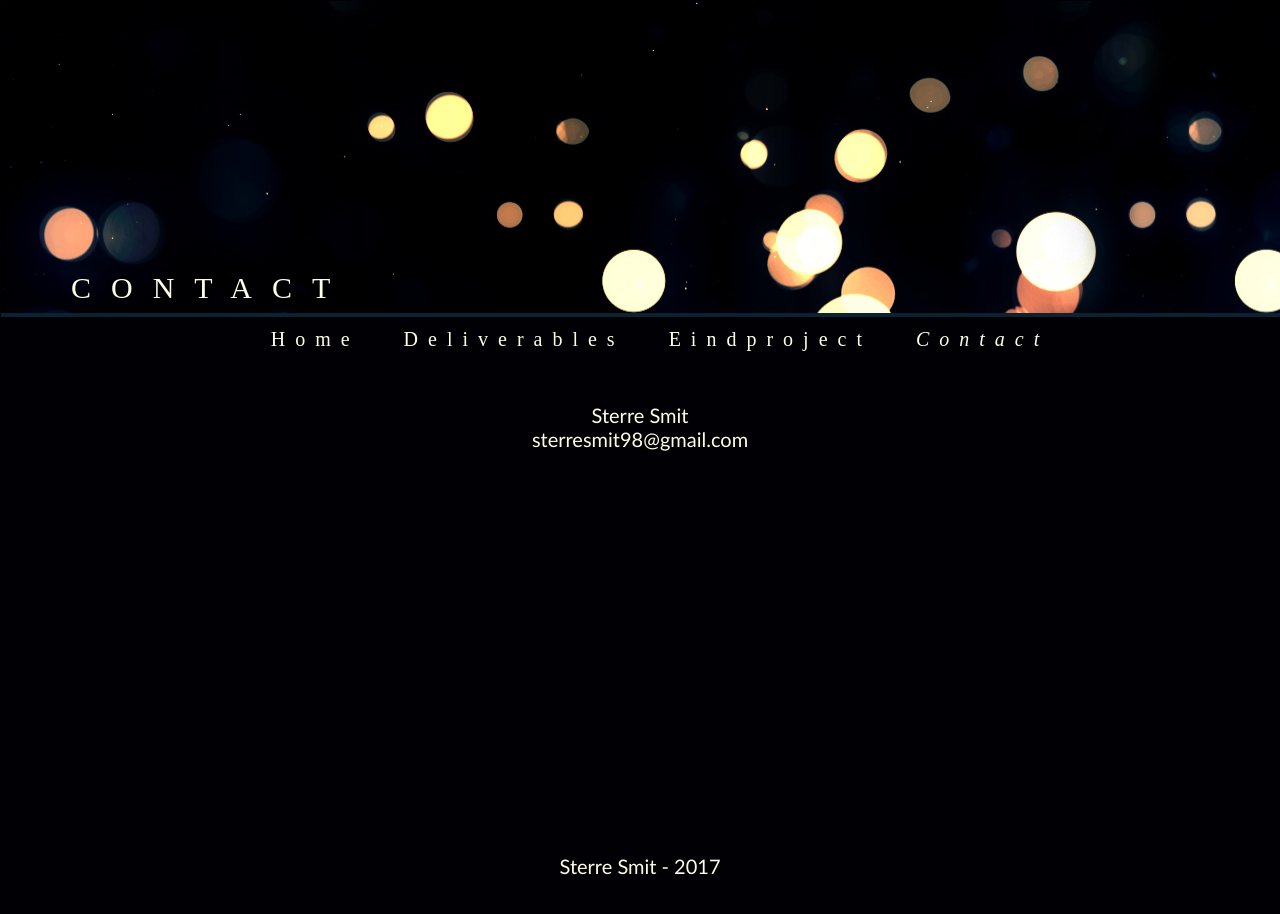
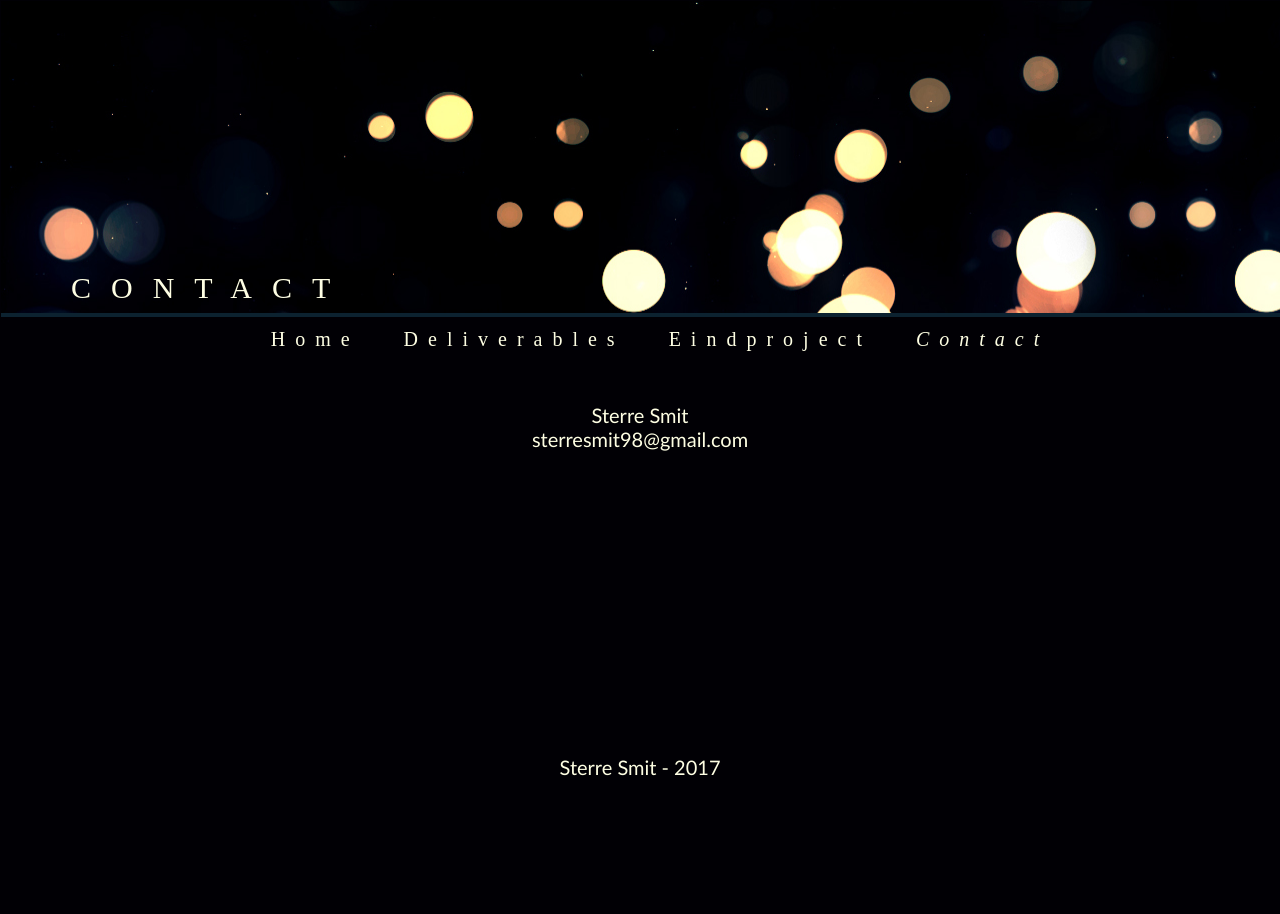
Before and after one commit to Sterresmit/portfoliosite, a plain HTML site: page contact.html in a window 1280 px wide. After the commit the page ends 803 px from the top, so only its background shows below. Drawn offline with Linux system fonts and the light colour scheme.

Commit message:
asfsafafs

```diff
--- a/sterstyle.css
+++ b/sterstyle.css
@@ -167,10 +167,11 @@ p{
 }
 #footer {
 
- 	right: 0;
- 	bottom: 0;
- 	left: 0;
- 	padding: 4%;
+    clear: both;
+    position: relative;
+    z-index: 10;
+    height: 3em;
+    margin-top: -3em;
 
 }
 
```
